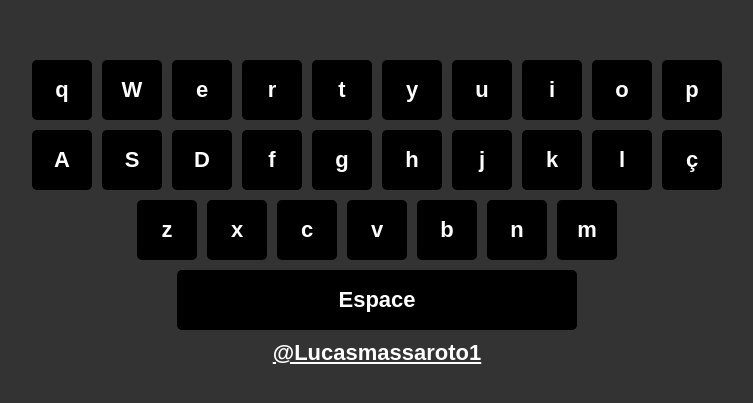
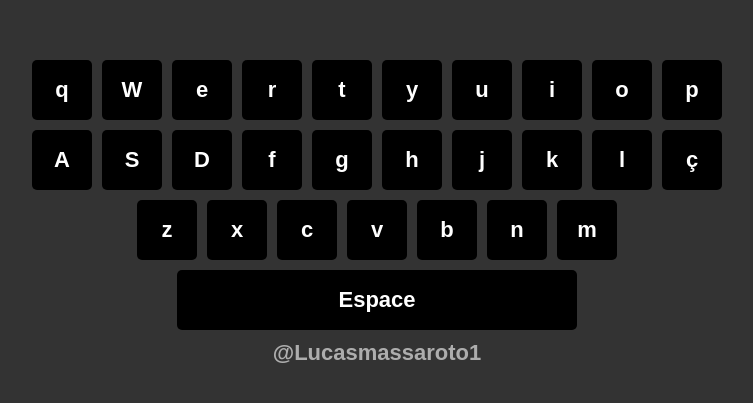
Before and after one commit to Lucasmassaroto1/tecladogambi, a plain HTML site: page index.html in a window 1280 px wide. Shown: the part 187-590 px from the top of the page, without its empty margins (263-1016 px from the left). Drawn offline with nearby package versions, Linux system fonts and the light colour scheme.

Commit message:
Update style.css

```diff
--- a/style.css
+++ b/style.css
@@ -43,3 +43,7 @@ body{
   box-shadow: 0 0 10px white;
   transition: all 0.2s ease;
 }
+a{
+  text-decoration: none;
+  opacity: 0.6;
+}
```
